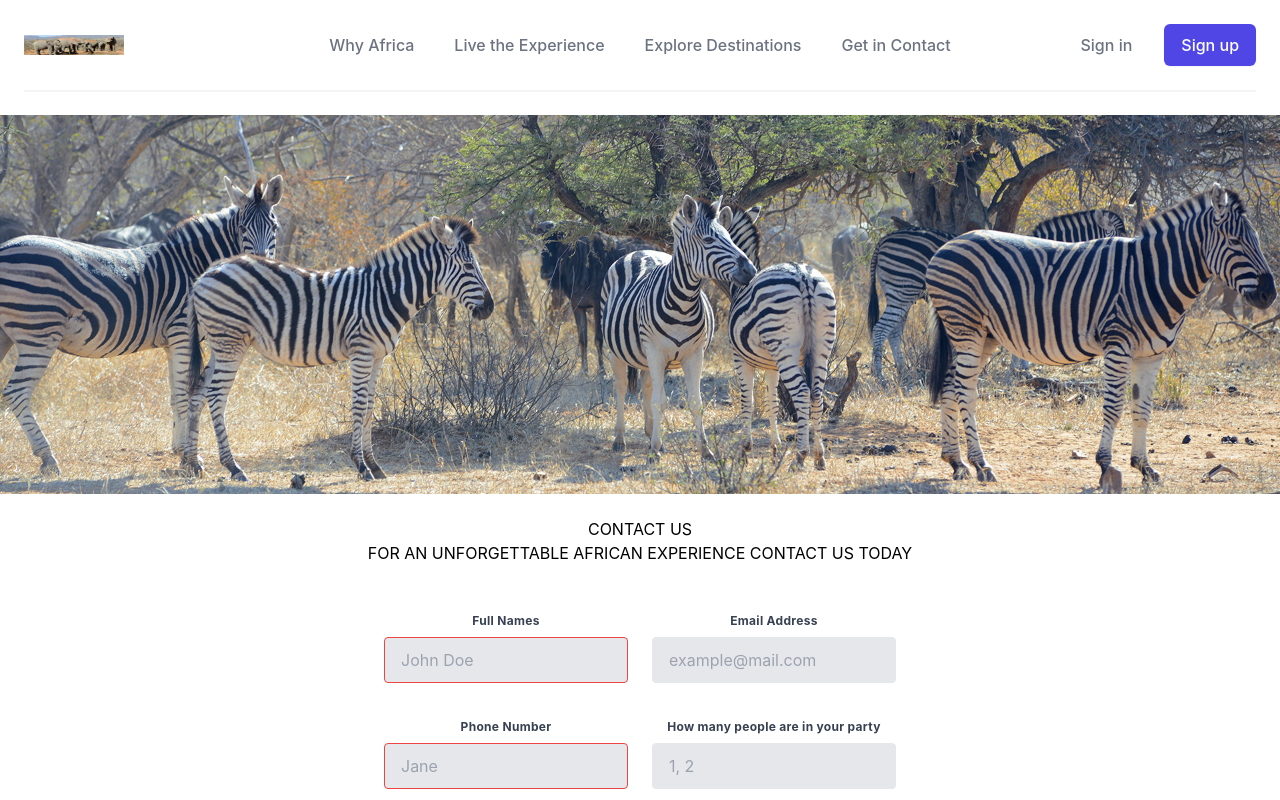
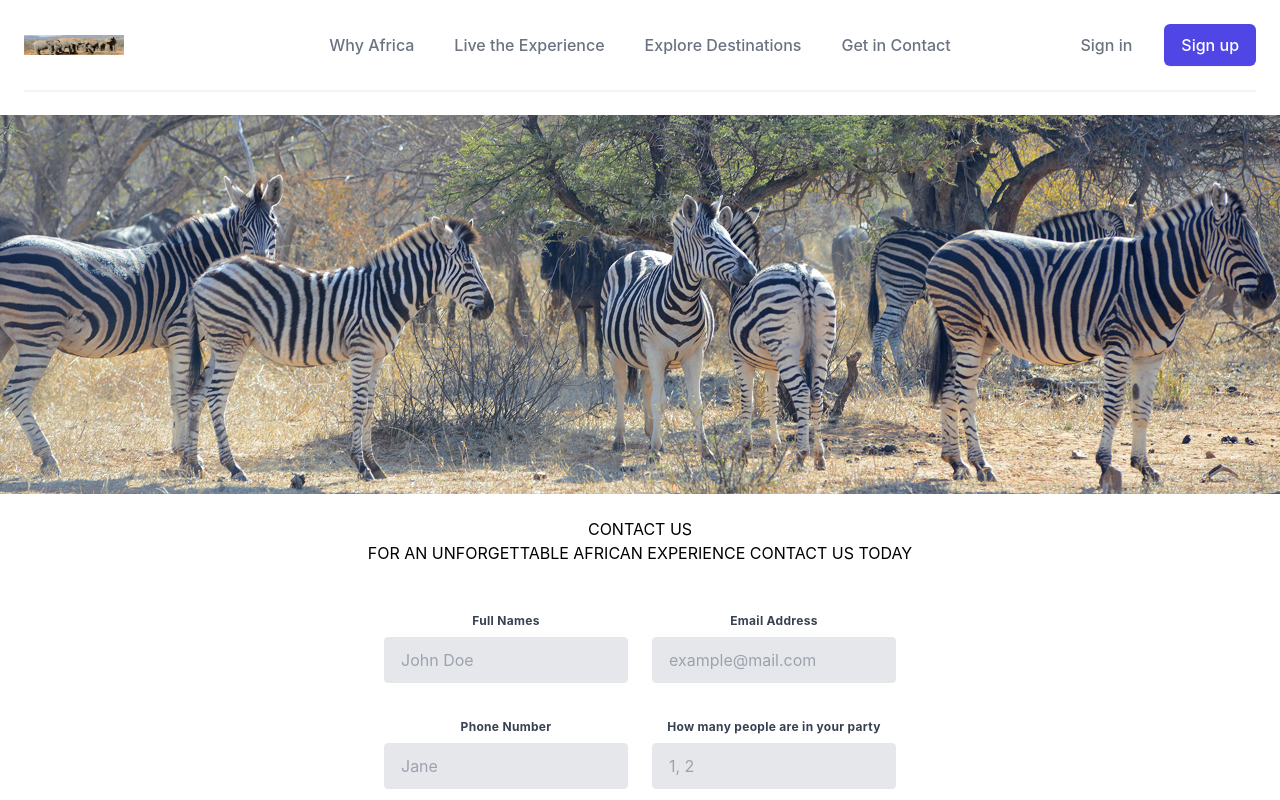
Before and after one commit to WawinyEdwin/travel, a Next.js app: page /contact-us in a window 1280 px wide. Shown: the top 800 px of the page. Built offline with nearby package versions, Linux system fonts and the light colour scheme.

Commit message:
Replace bg-video to wildlife

```diff
--- a/components/Home.jsx
+++ b/components/Home.jsx
@@ -14,7 +14,7 @@ export default function Home() {
         <div className="video-docker absolute top-0 left-0 w-full h-full overflow-hidden">
           <video
             className="min-w-full min-h-full absolute object-cover"
-            src="https://josecuono.dev/video1.mp4"
+            src="/wolf.mp4"
             type="video/mp4"
             autoPlay
             muted
@@ -32,7 +32,7 @@ export default function Home() {
             type="submit"
             className="group relative flex w-full justify-center rounded-md border border-blue bg-white py-2 px-4 text-sm font-medium text-blue-500 hover:bg-white focus:outline-none focus:ring-2 focus:ring-blue-500 focus:ring-offset-2"
           >
-            <Link href="/experience">Plan Your Next Adventure</Link>
+            <Link href="/contact-us">Plan Your Next Adventure</Link>
             <span className="absolute inset-y-0 right-10 flex items-center pl-3">
               <ArrowRightCircleIcon
                 className="h-5 w-5 text-indigo-500 group-hover:text-indigo-400"
--- a/components/TravelForm.jsx
+++ b/components/TravelForm.jsx
@@ -19,7 +19,7 @@ export default function TravelForm() {
                 Full Names
               </label>
               <input
-                className="appearance-none block w-full bg-gray-200 text-gray-700 border border-red-500 rounded py-3 px-4 mb-3 leading-tight focus:outline-none focus:bg-white"
+                className="appearance-none block w-full bg-gray-200 text-gray-700 border rounded py-3 px-4 mb-3 leading-tight focus:outline-none focus:bg-white"
                 id="grid-first-name"
                 type="text"
                 placeholder="John Doe"
@@ -49,7 +49,7 @@ export default function TravelForm() {
                 Phone Number
               </label>
               <input
-                className="appearance-none block w-full bg-gray-200 text-gray-700 border border-red-500 rounded py-3 px-4 mb-3 leading-tight focus:outline-none focus:bg-white"
+                className="appearance-none block w-full bg-gray-200 text-gray-700 border  rounded py-3 px-4 mb-3 leading-tight focus:outline-none focus:bg-white"
                 id="grid-first-name"
                 type="tel"
                 placeholder="Jane"
```
Also changed, not shown: 1 other file (tests, documents, lock files or other folders).
